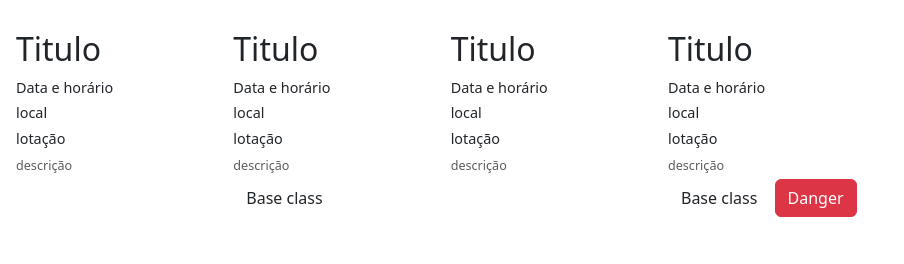
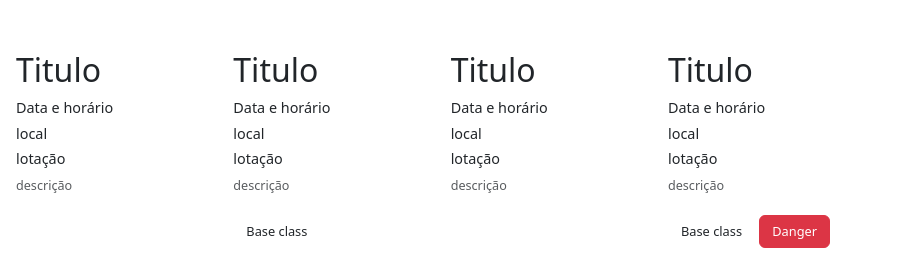
Before and after one commit to otavioaugustosw/Acalento-PUCPR, a PHP site: page /card-vertical.html in a window 1280 px wide. Shown: the part 1545-1809 px from the top of the page, without its empty margins (0-904 px from the left). Before the commit the page ends 1762 px from the top, so only its background shows below. Run offline with PHP 8.4, Linux system fonts and the light colour scheme.

Commit message:
feat: edição de tamanho de fonte do botão

```diff
--- a/COMPONENTES/CARDS/cards.css
+++ b/COMPONENTES/CARDS/cards.css
@@ -68,3 +68,8 @@ h5 {
      font-size: 0.9rem;
      margin-bottom: 0.5vh;
  }
+
+button {
+    margin-top: 15px !important;
+    font-size: 0.8rem !important;
+ }
```
